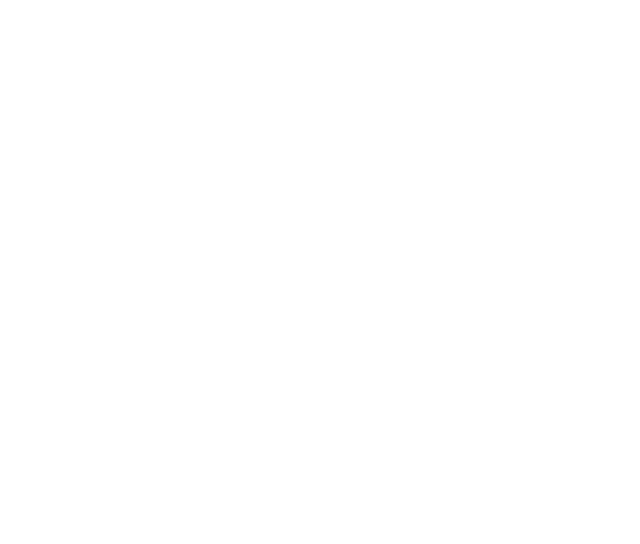
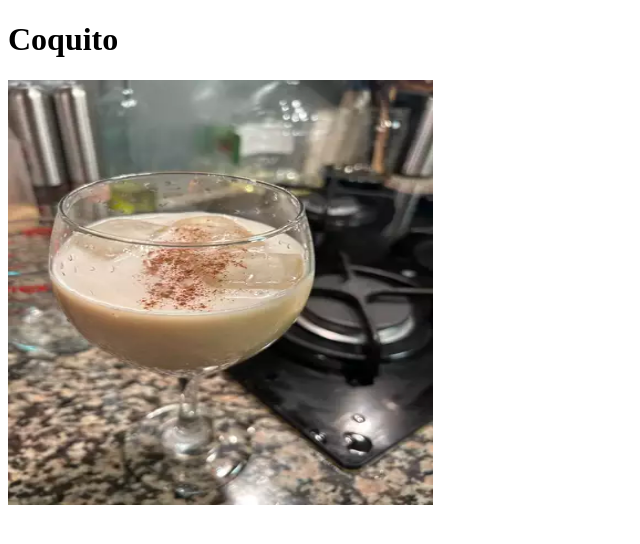
Before and after one commit to echoi2/odin-recipes, a plain HTML site: page recipes/coquito.html in a window 1280 px wide. Shown: the whole page, without its empty margins (0-640 px from the left). Drawn offline with Linux system fonts and the light colour scheme.

Commit message:
feat: add img tag that displays drink image
The img tag has three different attributes: Src for grabbing the
image's location using its relative path, alt to descibe the image,
and width/height for scaling the image.

```diff
--- a/recipes/coquito.html
+++ b/recipes/coquito.html
@@ -6,6 +6,8 @@
 	</head>
 
 	<body>
+		<h1>Coquito</h1>
+		<img src="../images/coquito.webp" alt="Coquito" width="425" height="425">
 
 	</body>
 </html>
```
